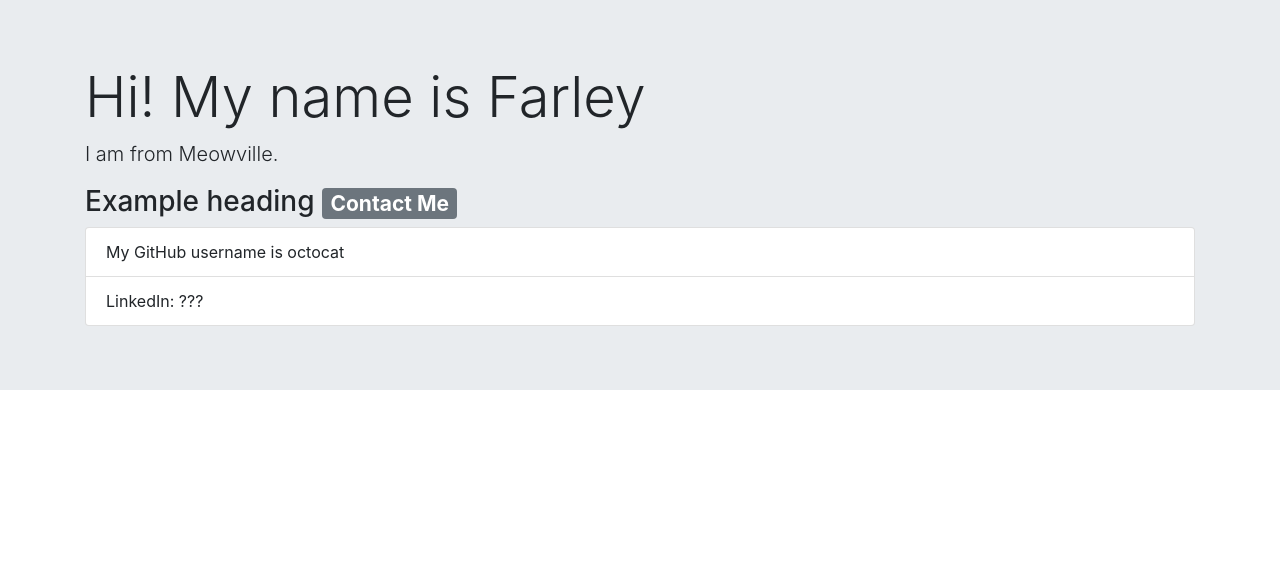
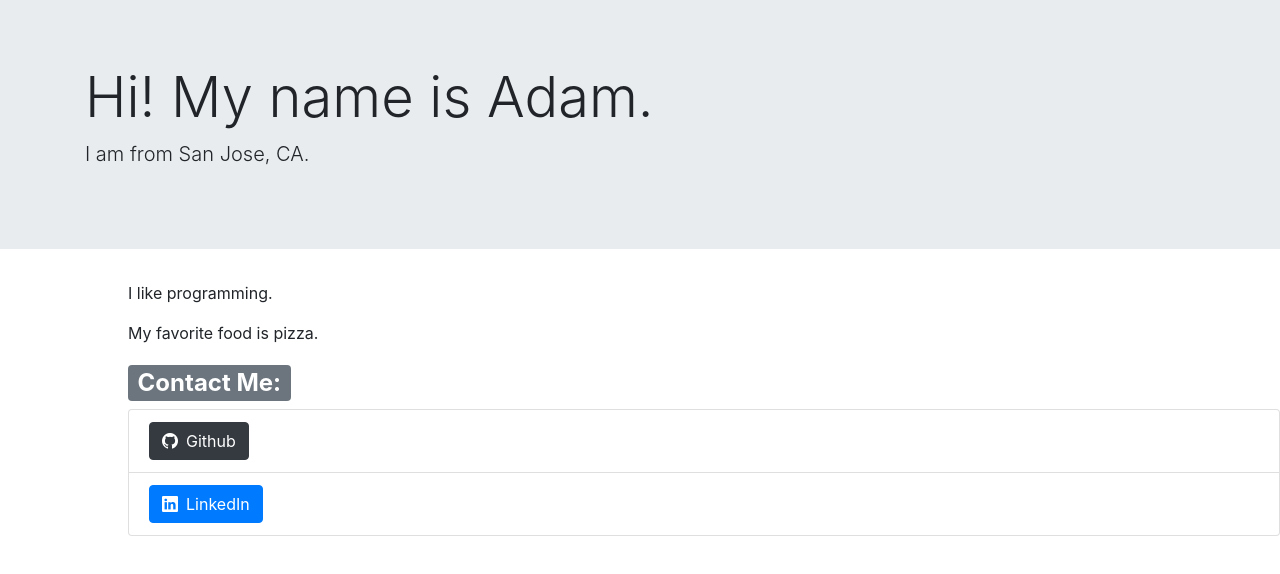
Before and after one commit to GeminiAd/portfolio-generator, a website: page index.html in a window 1280 px wide. Drawn offline with nearby package versions, Linux system fonts and the light colour scheme.

Commit message:
finished program

```diff
--- a/index.html
+++ b/index.html
@@ -1,22 +1,35 @@
 <!DOCTYPE html>
   <html lang="en">
+
   <head>
     <meta charset="UTF-8">
     <meta http-equiv="X-UA-Compatible" content="ie=edge">
     <link rel="stylesheet" href="https://maxcdn.bootstrapcdn.com/bootstrap/4.0.0/css/bootstrap.min.css">
-  <title>Document</title>
+    <link rel="stylesheet" href="https://cdn.jsdelivr.net/npm/bootstrap-icons@1.9.1/font/bootstrap-icons.css">
+    <link rel="stylesheet" href="./style.css">
+    <title>Portfolio</title>
   </head>
+
   <body>
-  <div class="jumbotron jumbotron-fluid">
+    <header class="jumbotron jumbotron-fluid">
       <div class="container">
-    <h1 class="display-4">Hi! My name is Farley</h1>
-    <p class="lead">I am from Meowville.</p>
-    <h3>Example heading <span class="badge badge-secondary">Contact Me</span></h3>
+        <h1 class="display-4">Hi! My name is Adam.</h1>
+        <p class="lead">I am from San Jose, CA.</p>
+      </div>
+    </header>
+
+    <main>
+      <p>I like programming.</p>
+      <p>My favorite food is pizza.</p>
+      <h2><span class="badge badge-secondary">Contact Me:</span></h2>
       <ul class="list-group">
-      <li class="list-group-item">My GitHub username is octocat</li>
-      <li class="list-group-item">LinkedIn: ???</li>
+        <li class="list-group-item"><a href="https://github.com/GeminiAd" target="_blank"><button type="button"
+              id="github-button" class="btn btn-dark"><i class="bi bi-github"></i>Github</button></a></li>
+        <li class="list-group-item"><a href="https://www.linkedin.com/in/adam-ferro" target="_blank"><button type="button" id="github-button"
+              class="btn btn-primary"><i class="bi bi-linkedin"></i>LinkedIn</button></a></li>
       </ul>
-  </div>
-</div>
+    </main>
+
   </body>
+
   </html>
--- a/package.json
+++ b/package.json
@@ -9,6 +9,6 @@
   "author": "",
   "license": "ISC",
   "dependencies": {
-    "inquirer": "^6.3.1"
+    "inquirer": "^8.0.0"
   }
 }
--- /dev/null
+++ b/style.css
@@ -0,0 +1,11 @@
+main {
+    margin-left: 10%;
+  }
+
+  button {
+    margin-right: .5em;
+  }
+
+  i {
+    margin-right: .5em;
+  }
```
Also changed, not shown: index.js (+39 -8 lines), 2 other files. Lines whose indentation alone changed are shown as unchanged.
